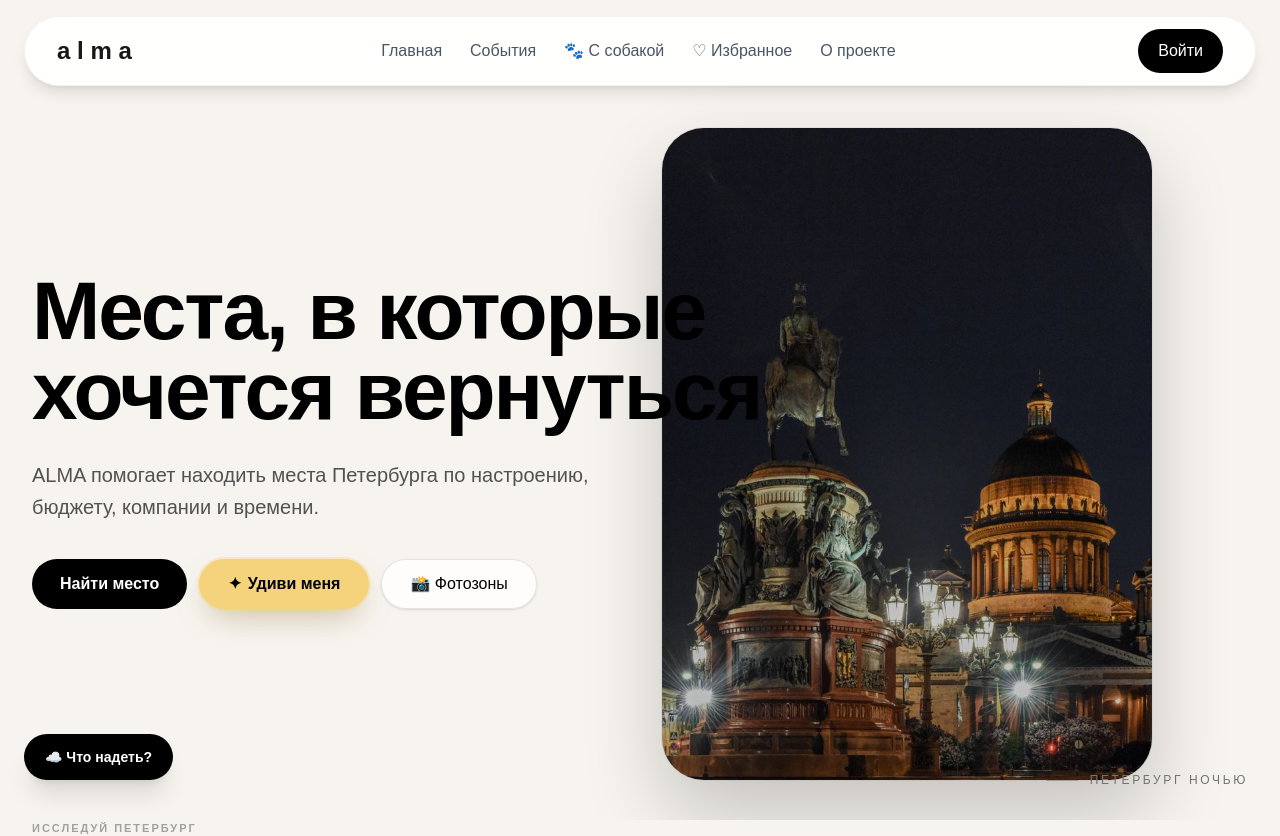
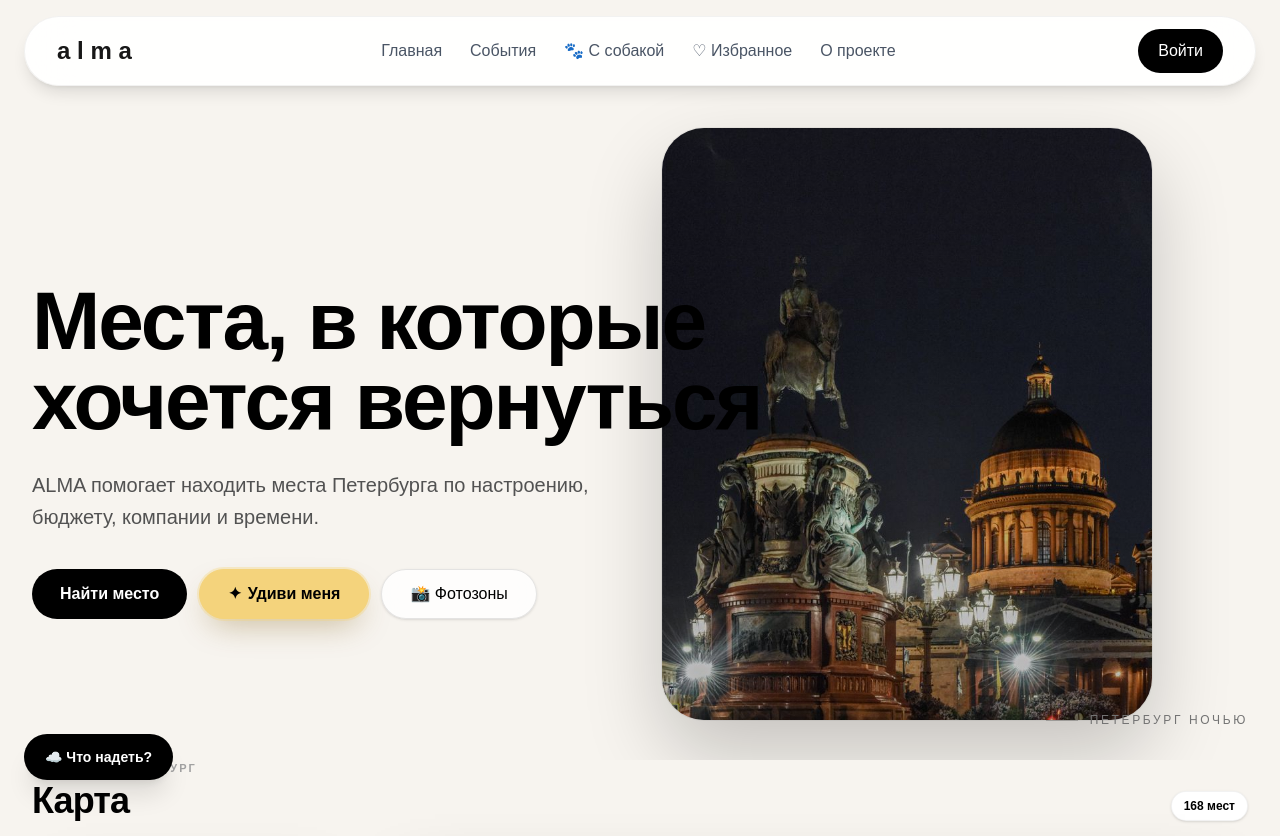
Before and after one commit to olgakastanova48386-dotcom/alma, a Next.js app: page / in a window 1280 px wide. Shown: the top 836 px of the page. Built offline with nearby package versions, Linux system fonts and the light colour scheme; no server answers; grey boxes are pictures that could not be loaded.

Commit message:
Убрать пустую полосу между hero и картой

```diff
--- a/app/page.tsx
+++ b/app/page.tsx
@@ -133,7 +133,7 @@ export default function HomePage() {
 
   return (
     <main className="min-h-screen overflow-x-hidden bg-[#f7f4ef] text-black">
-      <section className="relative min-h-[560px] md:min-h-[820px] flex items-start md:items-center pt-[170px] md:pt-28 pb-8 sm:pb-20 overflow-hidden bg-[#f7f4ef] text-black">
+      <section className="relative min-h-[560px] md:min-h-[760px] flex items-start md:items-center pt-[170px] md:pt-28 pb-0 overflow-hidden bg-[#f7f4ef] text-black">
         <img key={`mobile-bg-${heroTheme.image}`} src={heroTheme.image} alt={heroTheme.label} className="md:hidden absolute inset-0 h-full w-full object-cover transition-opacity duration-700" style={{ objectPosition: heroTheme.position }} />
         <div className="md:hidden absolute inset-0 bg-gradient-to-b from-black/15 via-black/20 to-black/72" />
         <div className="hidden md:block absolute inset-0 bg-[#f7f4ef]" />
@@ -154,7 +154,7 @@ export default function HomePage() {
         <div className="absolute z-10 bottom-8 right-8 hidden lg:flex items-center gap-3 text-xs uppercase tracking-[0.22em] text-neutral-500"><span className="w-8 h-px bg-black/20" />{heroTheme.label}</div>
       </section>
 
-      <div id="alma-filters" className="scroll-mt-28 pt-8 sm:pt-0">
+      <div id="alma-filters" className="scroll-mt-28 pt-0">
         <Suspense fallback={<section className="mx-auto max-w-7xl px-4 pb-10 sm:px-6 lg:px-8"><div className="flex min-h-[560px] items-center justify-center rounded-[28px] bg-[#ebe8e3] text-neutral-500">Загружаем карту…</div></section>}>
           <UnifiedMap />
         </Suspense>
```
